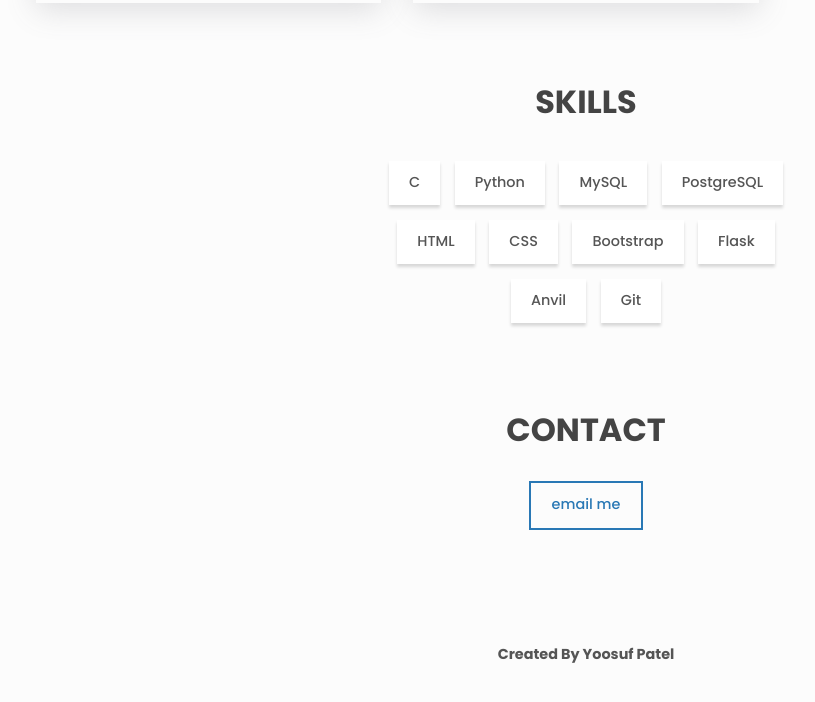
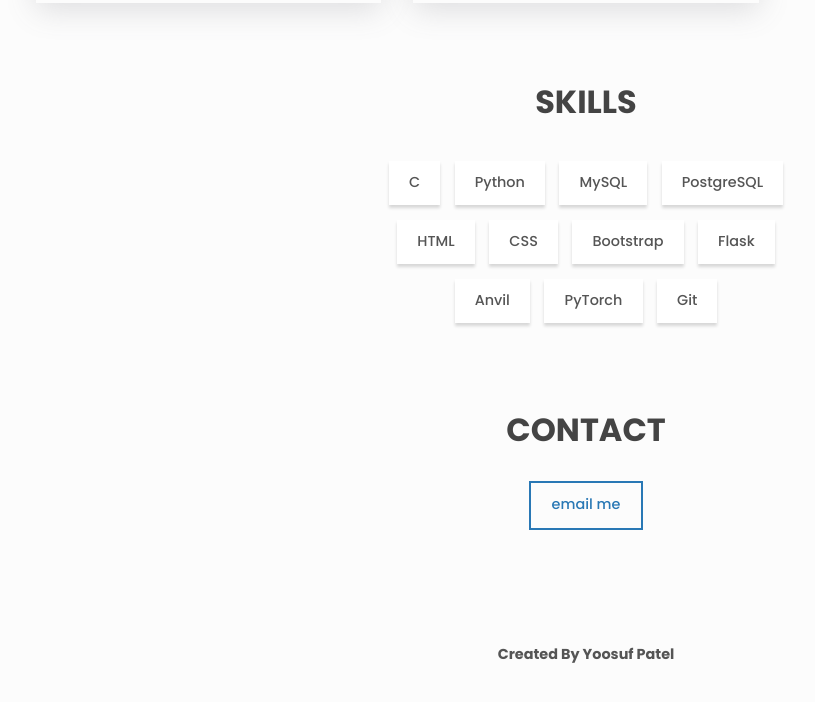
Before and after one commit to ypatel789/ypatel789.github.io, a plain HTML site: page index.html in a window 1280 px wide. Shown: the part 1884-2586 px from the top of the page, without its empty margins (54-869 px from the left). Drawn offline with Linux system fonts and the light colour scheme.

Commit message:
Update index.html

```diff
--- a/index.html
+++ b/index.html
@@ -232,6 +232,7 @@
           <li class="skills__list-item btn btn--plain">Bootstrap</li>
           <li class="skills__list-item btn btn--plain">Flask</li>
           <li class="skills__list-item btn btn--plain">Anvil</li>
+          <li class="skills__list-item btn btn--plain">PyTorch</li>
           <li class="skills__list-item btn btn--plain">Git</li>
         </ul>
       </section>
```
